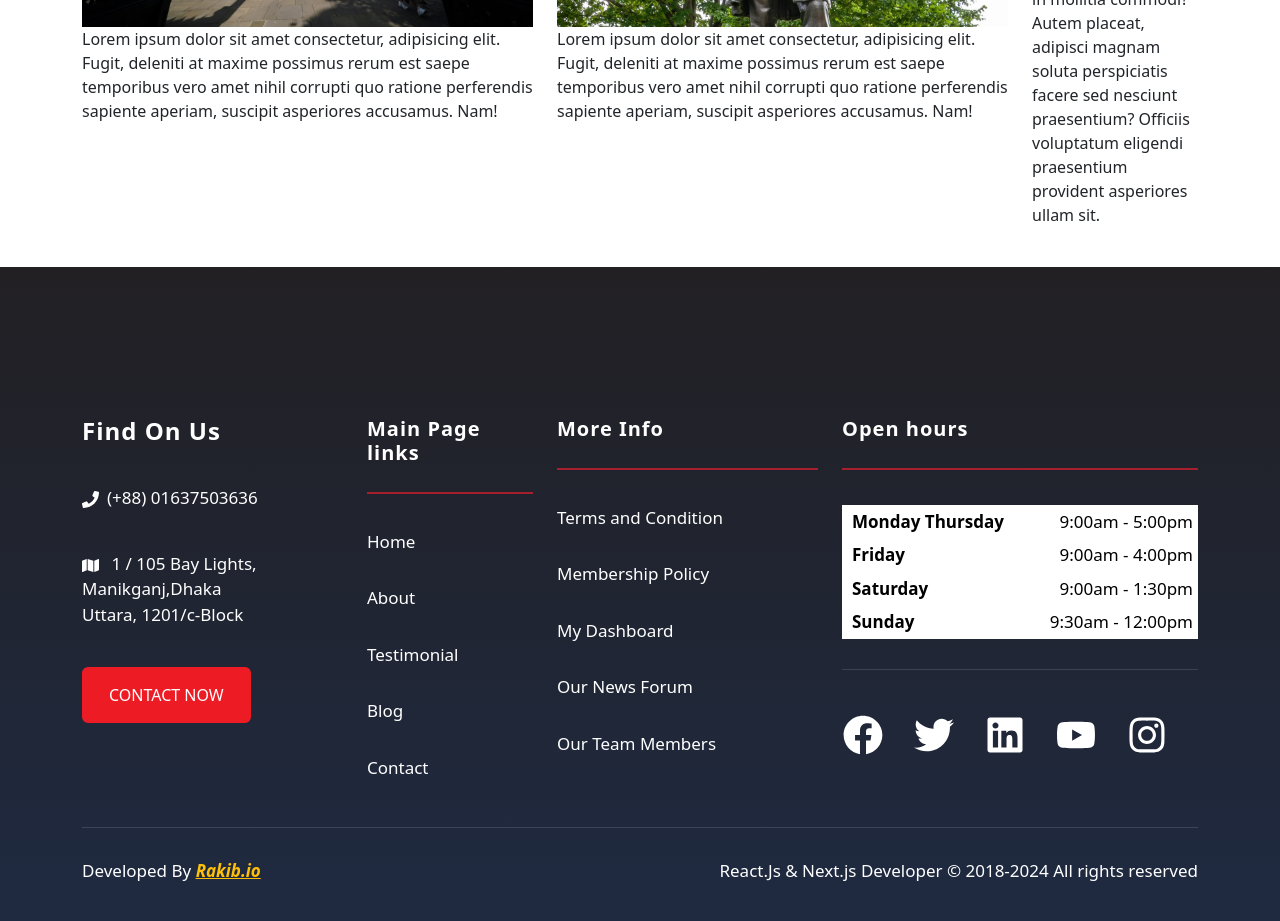
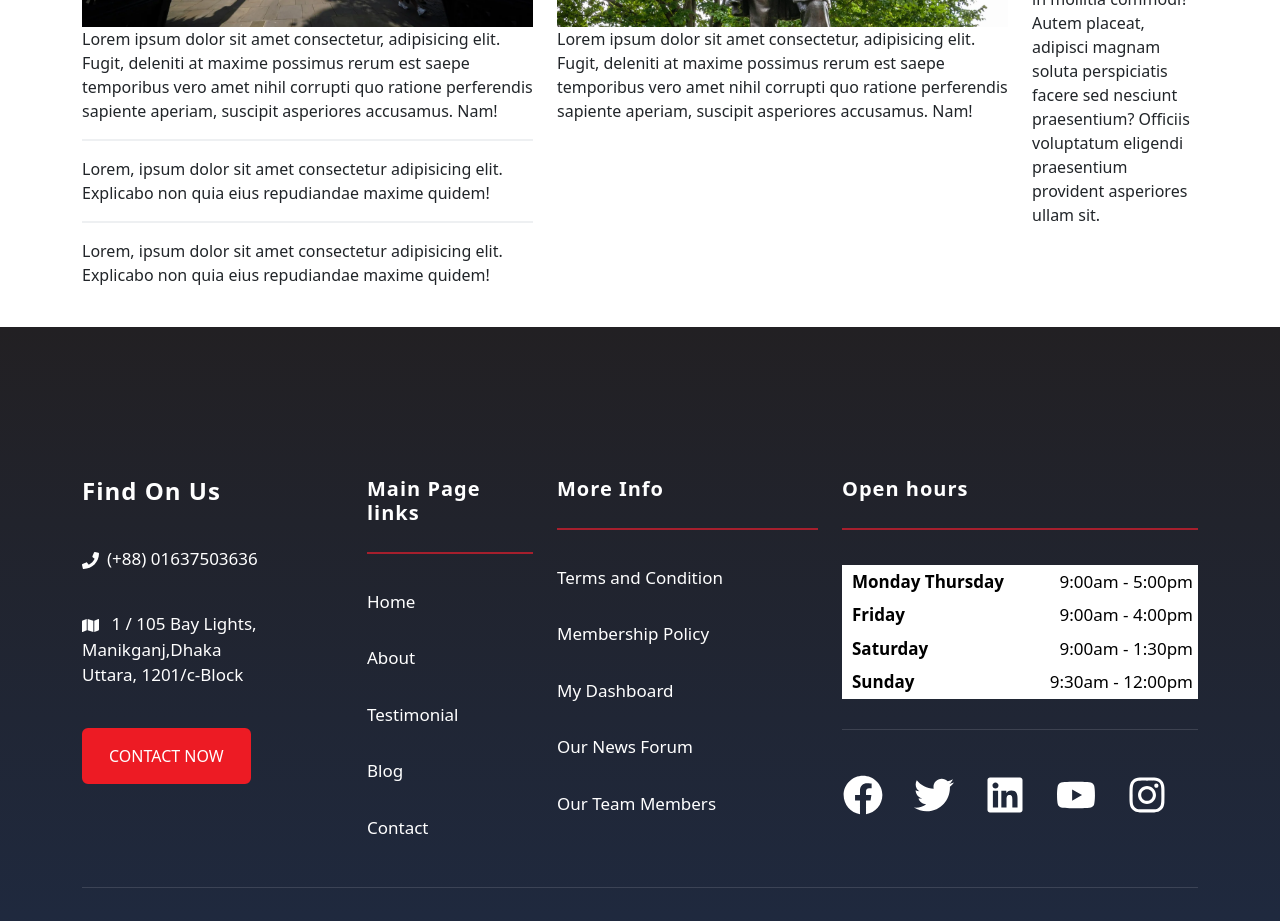
Before and after one commit to SheikhRakibhossain/CNC, a React (Vite) app: page /style in a window 1280 px wide. Shown: the part 1940-2861 px from the top of the page. Built offline with nearby package versions, Linux system fonts and the light colour scheme; no server answers.

Commit message:
arts frist cards sub post headline visible

```diff
--- a/src/pages/StylePage/Arts.jsx
+++ b/src/pages/StylePage/Arts.jsx
@@ -5,6 +5,7 @@ import Row from 'react-bootstrap/esm/Row';
 import museum from '../../assets/girlscat/mesueam.webp';
 import vote from '../../assets/girlscat/austraian-vote.webp';
 import singer from '../../assets/girlscat/southAfricanSinger.webp';
+import './LatestStyle.css'
 
 const Arts = () => {
     return (
@@ -16,6 +17,10 @@ const Arts = () => {
                     <Col lg={5}>
                         <img src={museum} alt="museum" />
                         <p>Lorem ipsum dolor sit amet consectetur, adipisicing elit. Fugit, deleniti at maxime possimus rerum est saepe temporibus vero amet nihil corrupti quo ratione perferendis sapiente aperiam, suscipit asperiores accusamus. Nam!</p>
+                        <hr className="border opacity-50" />
+                        <p>Lorem, ipsum dolor sit amet consectetur adipisicing elit. Explicabo non quia eius repudiandae maxime quidem!</p>
+                        <hr className="border opacity-50 " />
+                        <p>Lorem, ipsum dolor sit amet consectetur adipisicing elit. Explicabo non quia eius repudiandae maxime quidem!</p>
                     </Col>
                     <Col lg={5}>
                         <img src={vote} alt="museum" />
```
Lines whose indentation alone changed are shown as unchanged.
